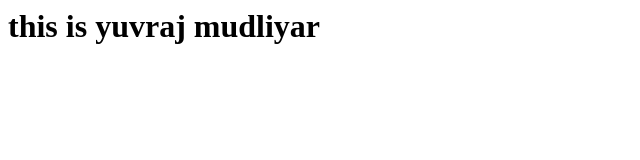
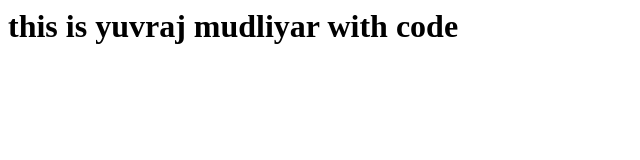
Before and after one commit to yuvrajm-14/demojenkins, a plain HTML site: page index.html in a window 1280 px wide. Shown: the whole page, without its empty margins (0-640 px from the left). Drawn offline with Linux system fonts and the light colour scheme.

Commit message:
Update index.html

```diff
--- a/index.html
+++ b/index.html
@@ -1,5 +1,5 @@
 <html>
   <body>
-    <h1> this is yuvraj mudliyar</h1>
+    <h1> this is yuvraj mudliyar with code</h1>
   </body>
 </html>
```
